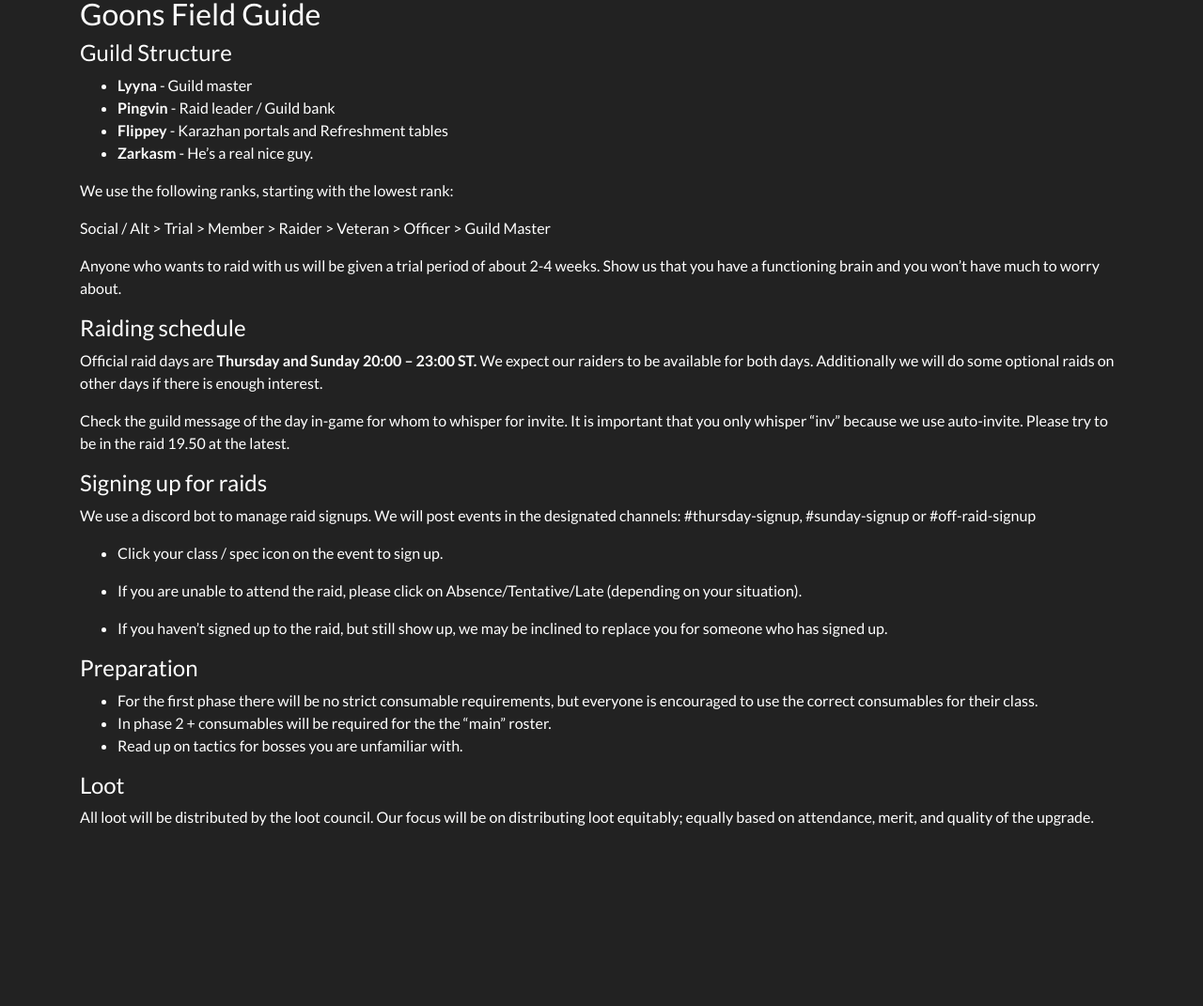
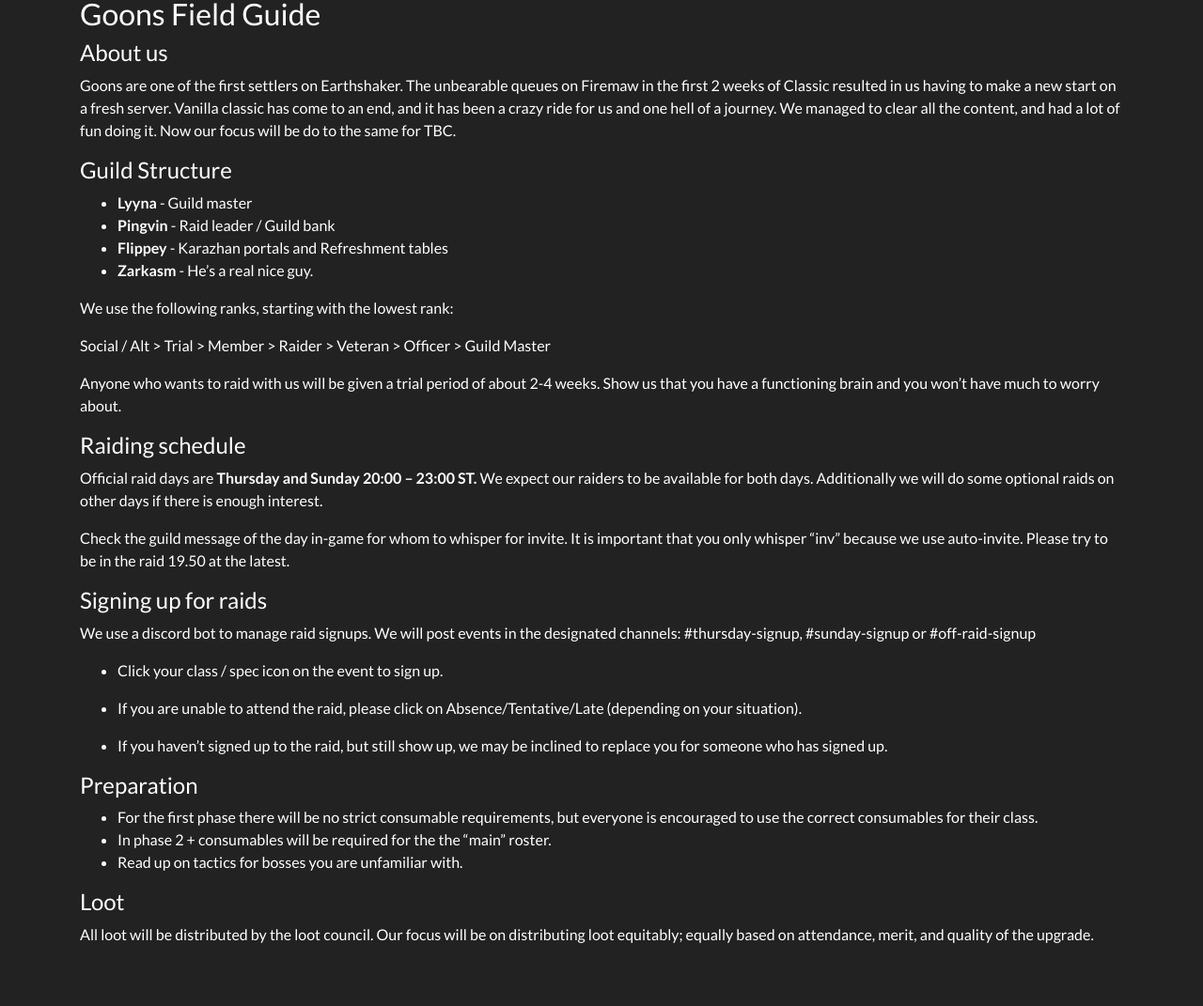
Before and after one commit to goons-classic/goons-classic.github.io, a Jekyll site: the page built from index.md, in a window 1280 px wide. Shown: the part 368-1439 px from the top of the page at 94% size. Built offline with Jekyll 4.4.1, drawn with Linux system fonts in a browser that asks for light colours; our own code applies the rules of GitHub Pages for plain Markdown files; before the commit the page ends 1314 px from its top, so only the background shows below that.

Commit message:
Update index.md

```diff
--- a/index.md
+++ b/index.md
@@ -4,6 +4,9 @@
 ![](https://i.imgur.com/zRWpjCp.jpeg)
 
 ## Goons Field Guide
+
+### About us
+Goons are one of the first settlers on Earthshaker. The unbearable queues on Firemaw in the first 2 weeks of Classic resulted in us having to make a new start on a fresh server. Vanilla classic has come to an end, and it has been a crazy ride for us and one hell of a journey. We managed to clear all the content, and had a lot of fun doing it. Now our focus will be do to the same for TBC.
 
 ### Guild Structure
  - **Lyyna** -  Guild master
```
